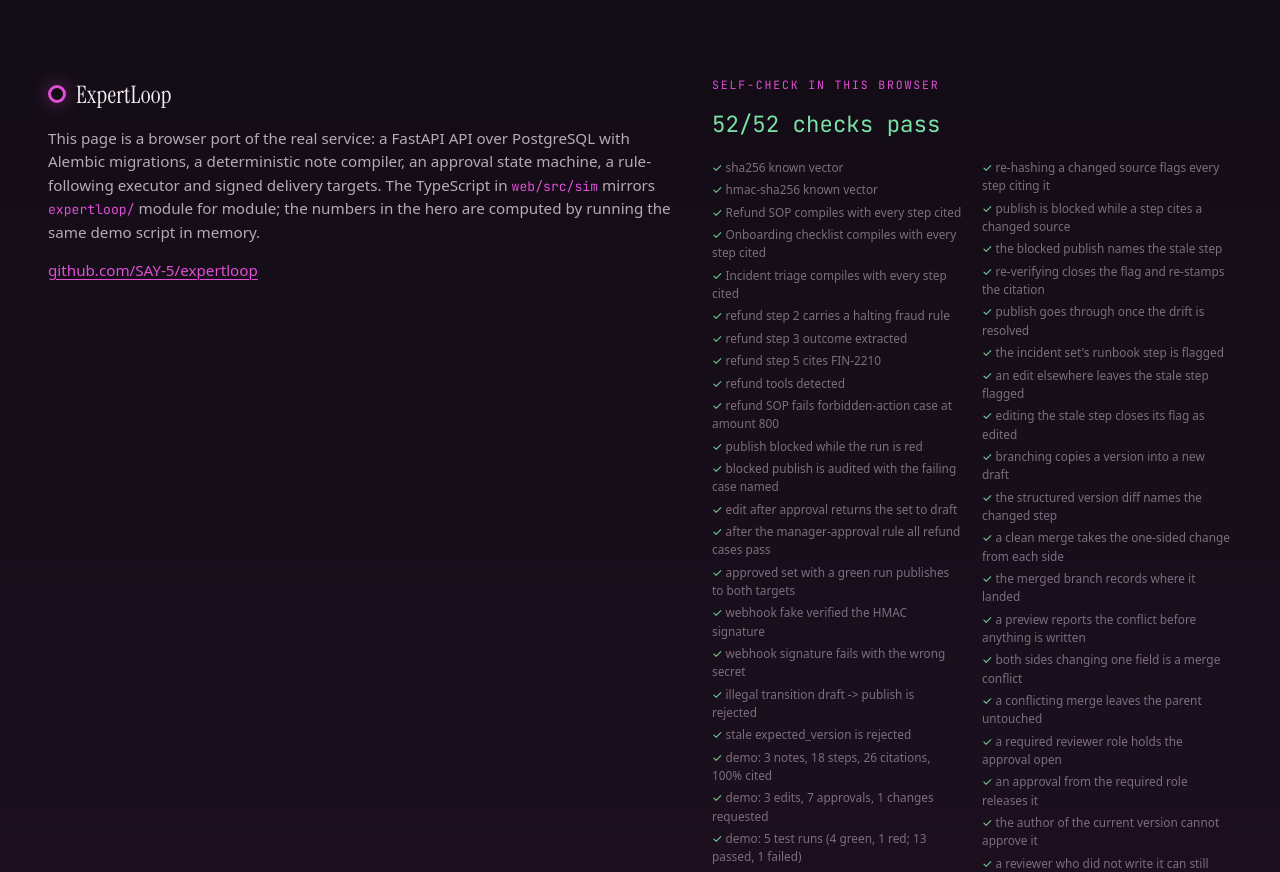
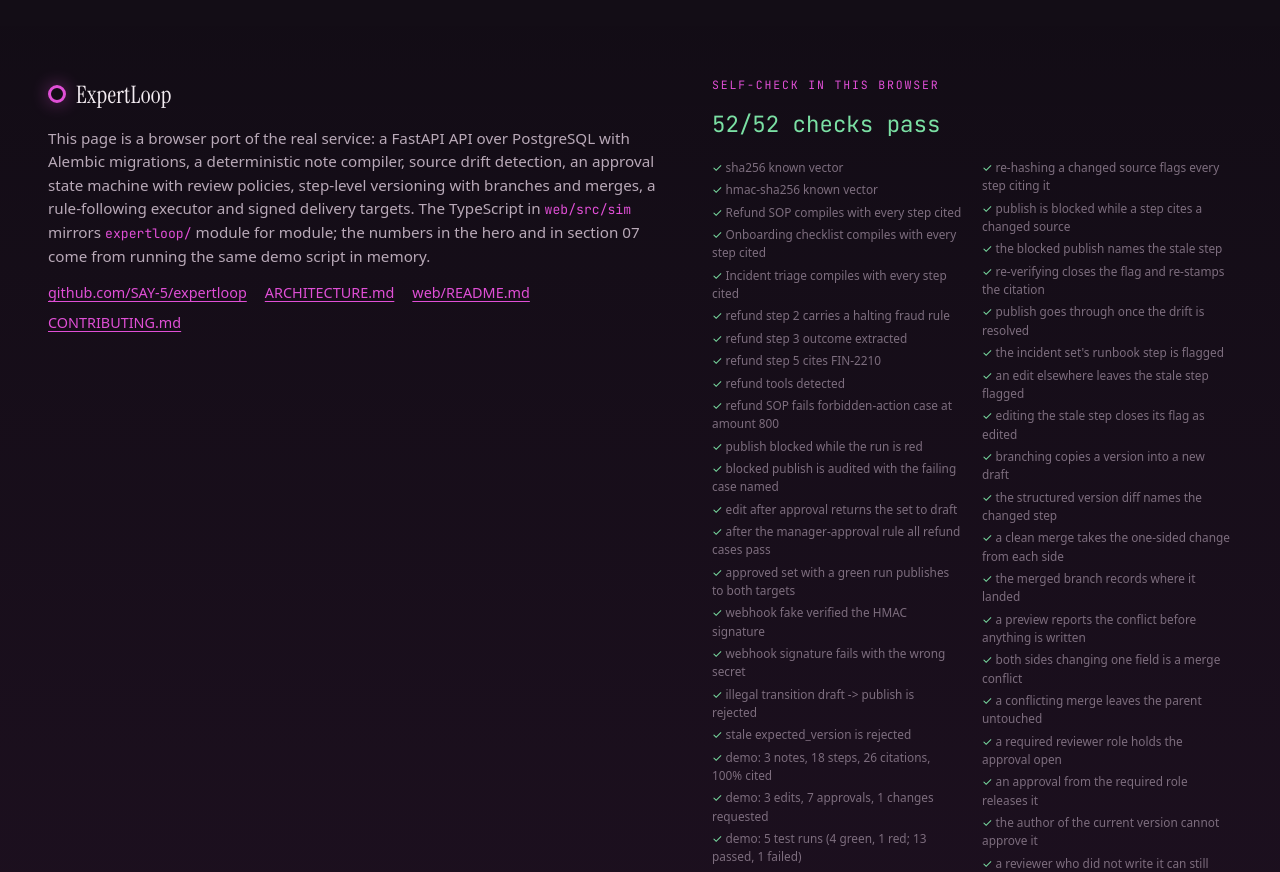
Before and after one commit to SAY-5/expertloop, a React (Vite) app in the folder web/: page / in a window 1280 px wide. Shown: the part 10760-11632 px from the top of the page. Built offline with nearby package versions, Linux system fonts and the light colour scheme.

Commit message:
docs: describe the browser demo in the web and top-level readmes

```diff
--- a/web/src/components/Footer.tsx
+++ b/web/src/components/Footer.tsx
@@ -14,13 +14,23 @@
           </span>
           <p>
             This page is a browser port of the real service: a FastAPI API over PostgreSQL with Alembic migrations,
-            a deterministic note compiler, an approval state machine, a rule-following executor and signed delivery
-            targets. The TypeScript in <code>web/src/sim</code> mirrors <code>expertloop/</code> module for module;
-            the numbers in the hero are computed by running the same demo script in memory.
+            a deterministic note compiler, source drift detection, an approval state machine with review policies,
+            step-level versioning with branches and merges, a rule-following executor and signed delivery targets.
+            The TypeScript in <code>web/src/sim</code> mirrors <code>expertloop/</code> module for module; the
+            numbers in the hero and in section 07 come from running the same demo script in memory.
           </p>
-          <p>
+          <p className="footer-links">
             <a href="https://github.com/SAY-5/expertloop" rel="noreferrer" target="_blank">
               github.com/SAY-5/expertloop
+            </a>
+            <a href="https://github.com/SAY-5/expertloop/blob/main/ARCHITECTURE.md" rel="noreferrer" target="_blank">
+              ARCHITECTURE.md
+            </a>
+            <a href="https://github.com/SAY-5/expertloop/blob/main/web/README.md" rel="noreferrer" target="_blank">
+              web/README.md
+            </a>
+            <a href="https://github.com/SAY-5/expertloop/blob/main/CONTRIBUTING.md" rel="noreferrer" target="_blank">
+              CONTRIBUTING.md
             </a>
           </p>
         </div>
--- a/web/src/styles/global.css
+++ b/web/src/styles/global.css
@@ -474,3 +474,10 @@
     transition-duration: 0.001ms !important;
   }
 }
+
+.footer-links {
+  display: flex;
+  flex-wrap: wrap;
+  gap: 8px 18px;
+  font-size: 0.9rem;
+}
```
Also changed, not shown: 2 other files (tests, documents, lock files or other folders).
